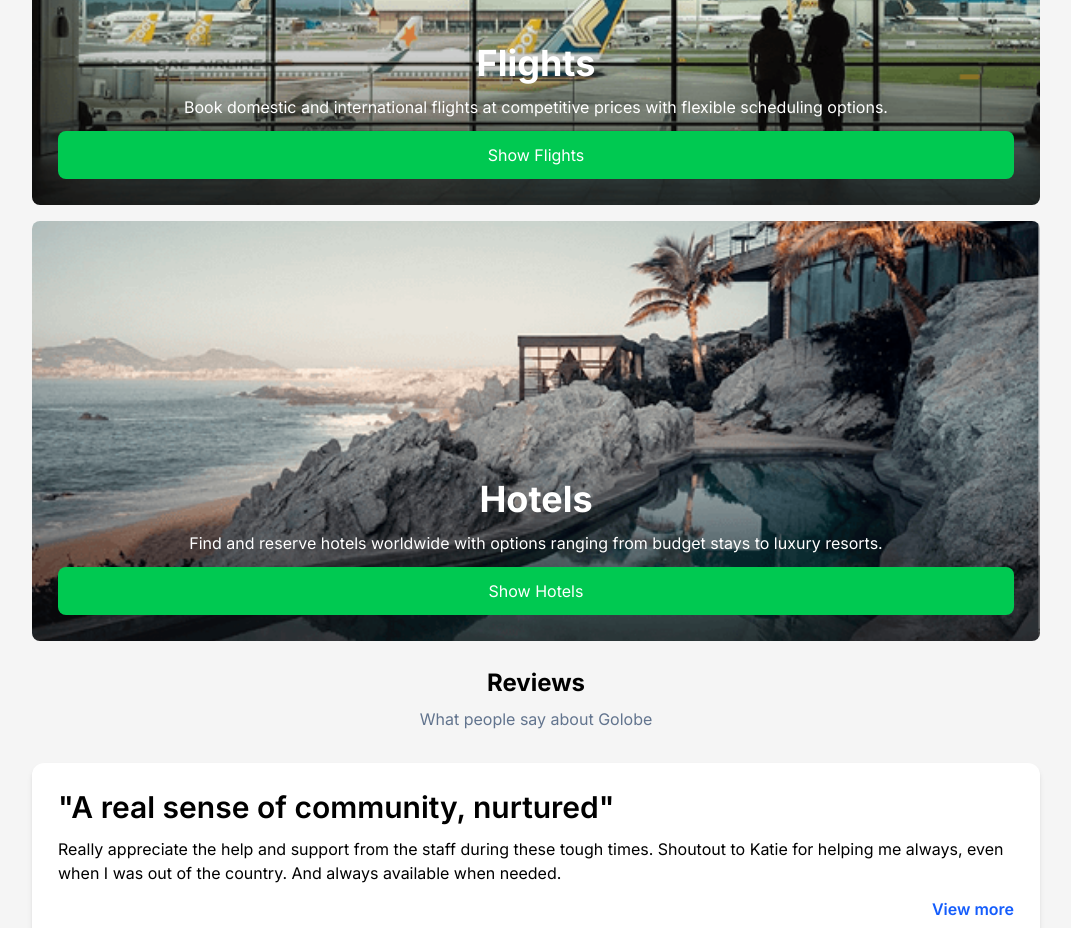
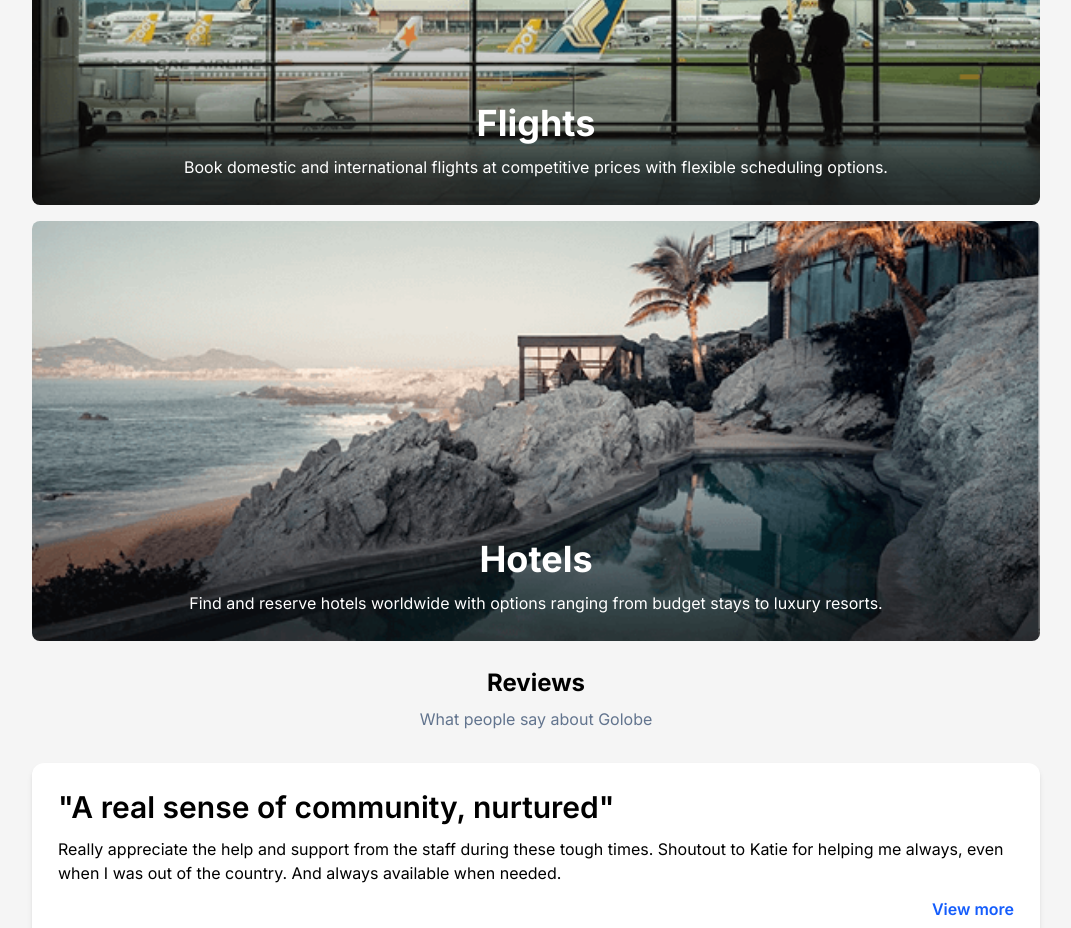
Before and after one commit to Kaydev-cmd/golobe-web-app, a React (Vite) app: page / in a window 1280 px wide. Shown: the part 6380-7308 px from the top of the page, without its empty margins (104-1175 px from the left). Built offline with nearby package versions, Linux system fonts and the light colour scheme.

Commit message:
refactor: remove Button component as it doesn't work in this component anymore

```diff
--- a/src/components/common/FlightsAndHotelsCard.jsx
+++ b/src/components/common/FlightsAndHotelsCard.jsx
@@ -6,7 +6,6 @@ const FlightsAndHotelsCard = ({ title, description }) => {
     <div className="flex flex-col text-center justify-end gap-3 text-white h-92">
       <h1 className="text-4xl font-bold">{title}</h1>
       <p>{description}</p>
-      <Button title={`Show ${title}`} variant="primary" />
     </div>
   );
 };
```
